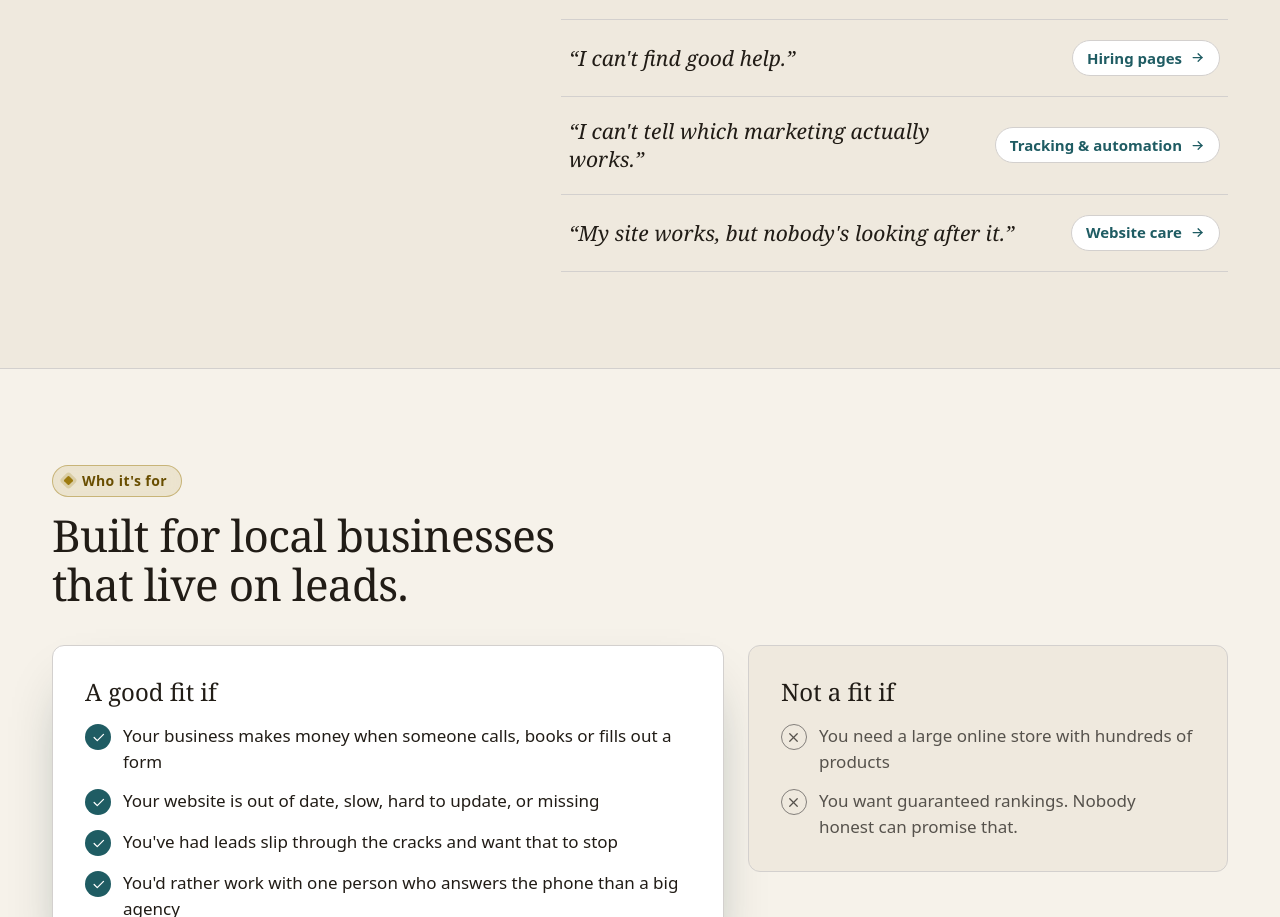
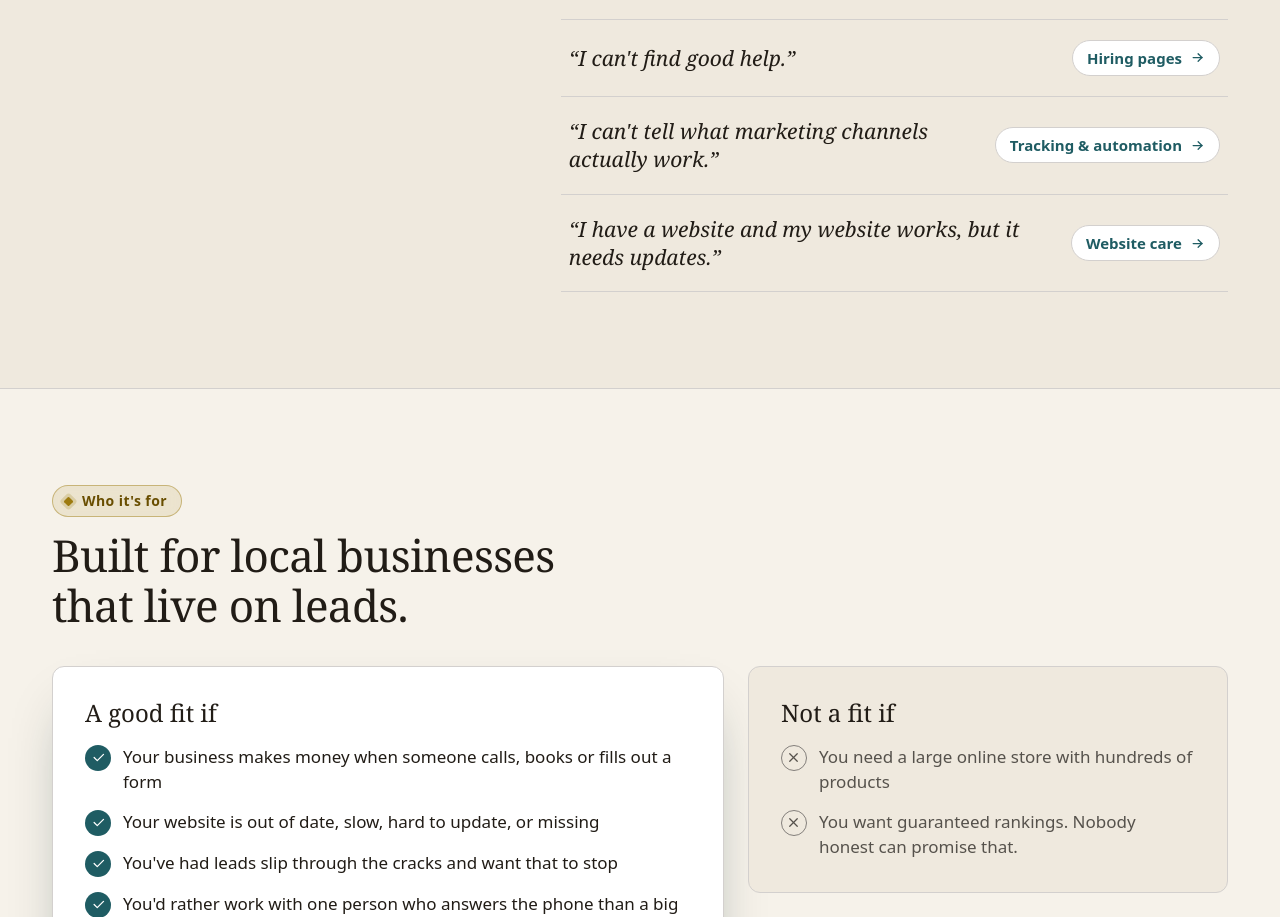
Before and after one commit to nortoncj/high-road, a Next.js app: page /services in a window 1280 px wide. Shown: the part 2655-3572 px from the top of the page. Built offline with nearby package versions, Linux system fonts and the light colour scheme; no server answers; what @opentelemetry/exporter-logs-otlp-http, @opentelemetry/resources, @opentelemetry/sdk-logs would draw is missing.

Commit message:
update: service main page

```diff
--- a/content/services.ts
+++ b/content/services.ts
@@ -49,8 +49,8 @@ export const serviceGuide = {
     { quote: "People can't find me on Google Maps.", service: localSeo },
     { quote: "I miss calls while I'm on a job.", service: leadAlerts },
     { quote: "I can't find good help.", service: hiringPages },
-    { quote: "I can't tell which marketing actually works.", service: trackingAndAutomation },
-    { quote: "My site works, but nobody's looking after it.", service: websiteCare },
+    { quote: "I can't tell what marketing channels actually work.", service: trackingAndAutomation },
+    { quote: "I have a website and my website works, but it needs updates.", service: websiteCare },
   ],
 };
 
```
